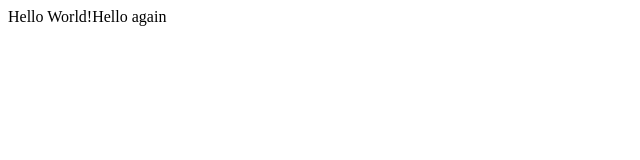
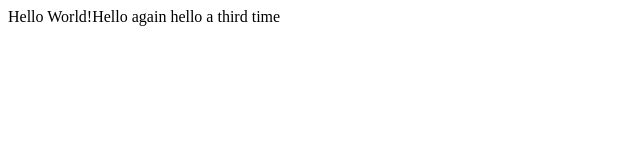
Before and after one commit to ShaneSharareh/Lecture0, a plain HTML site: page hello.html in a window 1280 px wide. Shown: the whole page, without its empty margins (0-640 px from the left). Drawn offline with Linux system fonts and the light colour scheme.

Commit message:
Added hello.html

```diff
--- a/hello.html
+++ b/hello.html
@@ -4,6 +4,6 @@
      <title>My Webpage!</title>
   </head>
   <body>
-    Hello World!Hello again
+    Hello World!Hello again hello a third time
  </body>
 </html>
```
